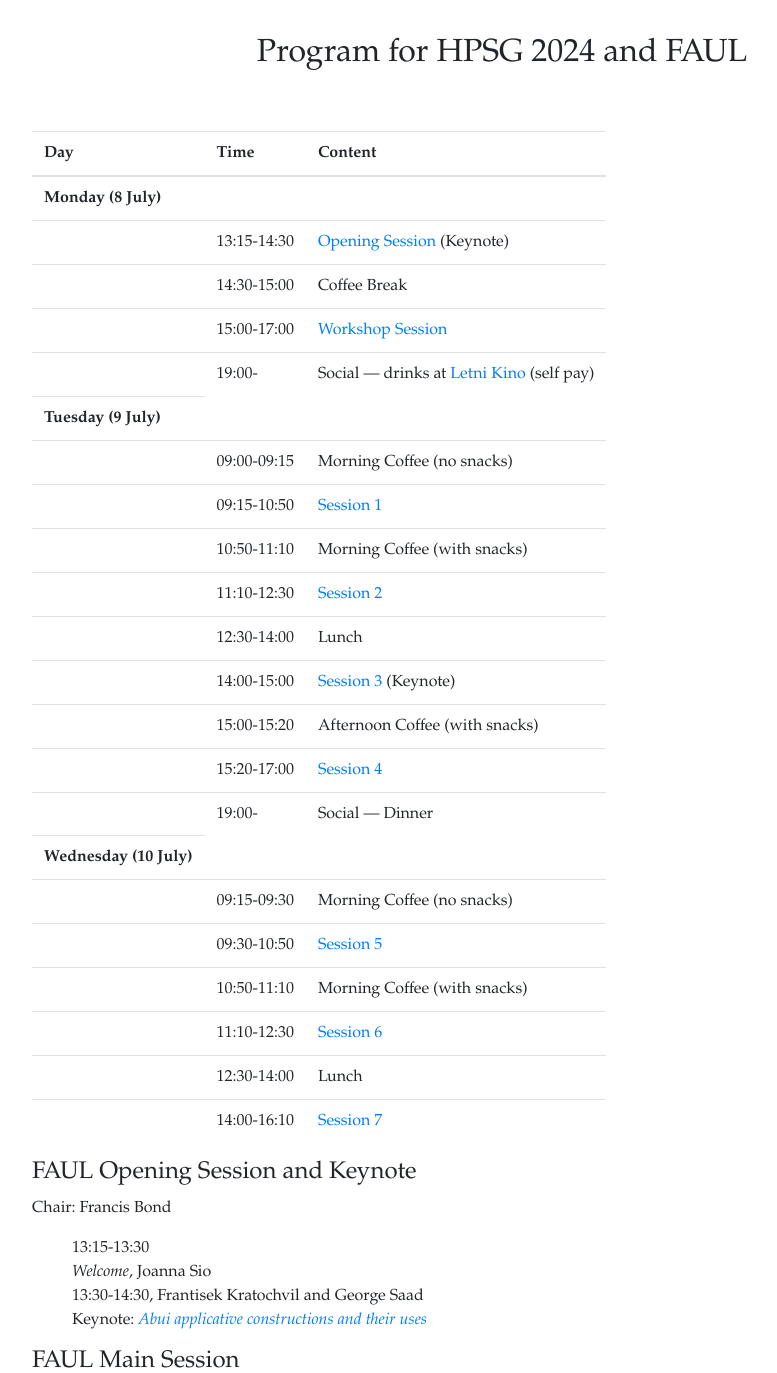
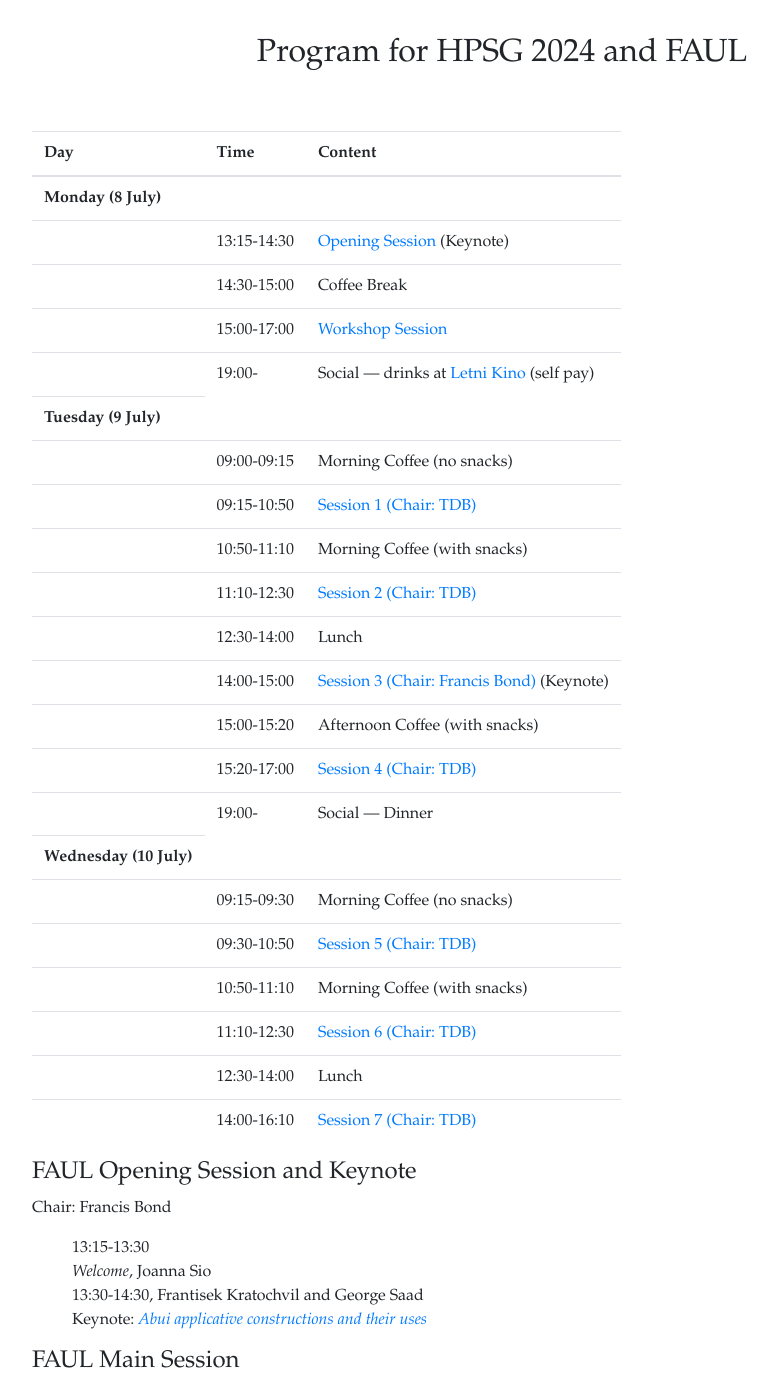
Before and after one commit to bond-lab/2024-hpsg, a Flask app: page /program.html in a window 1280 px wide. Shown: the part 115-1488 px from the top of the page, without its empty margins (138-915 px from the left). Run offline with Flask 3, Linux system fonts and the light colour scheme; some libraries are stand-ins or nearby versions.

Commit message:
Update program.html with Chair TBD

```diff
--- a/web/templates/program.html
+++ b/web/templates/program.html
@@ -43,7 +43,7 @@
       </tr>
       <tr>
 	<td></td><td>09:15-10:50</td>
-	<td><a href='#session1'>Session 1</a></td>
+	<td><a href='#session1'>Session 1 (Chair: TDB)</a></td>
       </tr>
       <tr>
 	<td></td><td>10:50-11:10</td>
@@ -51,7 +51,7 @@
       </tr>
      <tr>
 	<td></td><td>11:10-12:30</td>
-	<td><a href='#session2'>Session 2</a></td>
+	<td><a href='#session2'>Session 2  (Chair: TDB)</a></td>
       </tr>
       <tr>
 	<td></td><td>12:30-14:00</td>
@@ -59,7 +59,7 @@
       </tr>
      <tr>
 	<td></td><td>14:00-15:00</td>
-	<td><a href='#session3'>Session 3</a> (Keynote)</td>
+	<td><a href='#session3'>Session 3  (Chair: Francis Bond)</a> (Keynote)</td>
       </tr>
       <tr>
 	<td></td><td>15:00-15:20</td>
@@ -67,7 +67,7 @@
       </tr>
      <tr>
 	<td></td><td>15:20-17:00</td>
-	<td><a href='#session4'>Session 4</a></td>
+	<td><a href='#session4'>Session 4  (Chair: TDB)</a></td>
      </tr>
      <tr>
 	<td></td><td>19:00-</td>
@@ -80,7 +80,7 @@
       </tr>
       <tr>
 	<td></td><td>09:30-10:50</td>
-	<td><a href='#session5'>Session 5</a></td>
+	<td><a href='#session5'>Session 5  (Chair: TDB)</a></td>
       </tr>
       <tr>
 	<td></td><td>10:50-11:10</td>
@@ -88,7 +88,7 @@
       </tr>
      <tr>
 	<td></td><td>11:10-12:30</td>
-	<td><a href='#session6'>Session 6</a></td>
+	<td><a href='#session6'>Session 6  (Chair: TDB)</a></td>
       </tr>
       <tr>
 	<td></td><td>12:30-14:00</td>
@@ -96,7 +96,7 @@
       </tr>
      <tr>
 	<td></td><td>14:00-16:10</td>
-	<td><a href='#session7'>Session 7</a></td>
+	<td><a href='#session7'>Session 7  (Chair: TDB)</a></td>
       </tr>
 
       </tbody>
```
